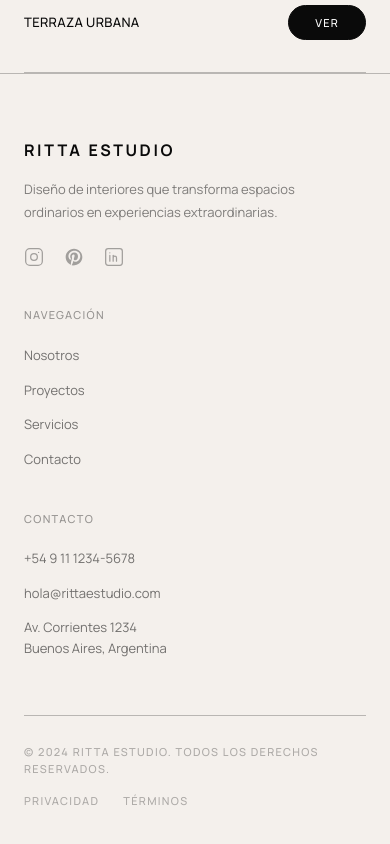
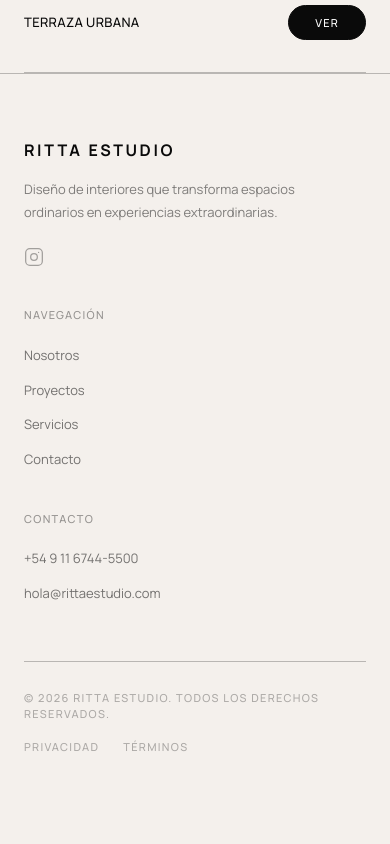
Before and after one commit to gonzalosarquis/ritta-estudio-v2, a plain HTML site: page proyectos.html in a window 390 px wide. Shown: the part 3241-4085 px from the top of the page. After the commit the page ends 4060 px from the top, so only its background shows below. Drawn offline with nearby package versions, Linux system fonts and the light colour scheme.

Commit message:
Sync proyectos.html with index.html - update phone, remove address and old social icons, make year dynamic

```diff
--- a/proyectos.html
+++ b/proyectos.html
@@ -1411,17 +1411,6 @@
               <circle cx="17.5" cy="6.5" r="0.8" fill="currentColor" stroke="none"></circle>
             </svg>
           </a>
-          <a href="#" class="opacity-35 hover:opacity-80 transition-opacity" aria-label="Pinterest">
-            <svg width="20" height="20" viewBox="0 0 24 24" fill="currentColor">
-              <path d="M12 2C6.48 2 2 6.48 2 12c0 4.24 2.65 7.86 6.39 9.29-.09-.78-.17-1.98.03-2.83.2-.77 1.28-5.38 1.28-5.38s-.32-.65-.32-1.6c0-1.5.87-2.63 1.95-2.63.92 0 1.37.69 1.37 1.52 0 .93-.59 2.32-.9 3.6-.26 1.08.54 1.95 1.6 1.95 1.91 0 3.39-2.02 3.39-4.93 0-2.58-1.85-4.38-4.5-4.38-3.06 0-4.86 2.3-4.86 4.67 0 .93.36 1.92.8 2.46.09.11.1.2.07.31-.08.34-.27 1.08-.3 1.23-.05.2-.17.24-.38.14-1.39-.65-2.26-2.69-2.26-4.33 0-3.51 2.55-6.74 7.36-6.74 3.86 0 6.86 2.75 6.86 6.42 0 3.83-2.41 6.91-5.76 6.91-1.12 0-2.18-.58-2.55-1.27l-.69 2.59c-.25.97-.93 2.18-1.39 2.92.41.13.85.2 1.3.2C17.52 22 22 17.52 22 12S17.52 2 12 2z"></path>
-            </svg>
-          </a>
-          <a href="#" class="opacity-35 hover:opacity-80 transition-opacity" aria-label="LinkedIn">
-            <svg width="20" height="20" viewBox="0 0 24 24" fill="none" stroke="currentColor" stroke-width="1.5" stroke-linecap="round" stroke-linejoin="round">
-              <rect x="2" y="2" width="20" height="20" rx="3"></rect>
-              <path d="M7 10v7M7 7v.01M11 17v-4a2 2 0 014 0v4M11 10v7"></path>
-            </svg>
-          </a>
         </div>
       </div>
 
@@ -1438,11 +1427,8 @@
       <div>
         <div class="t-label opacity-40 mb-5">Contacto</div>
         <div class="flex flex-col gap-3">
-          <a href="tel:+5491112345678" class="t-body opacity-55 hover:opacity-100 transition-opacity no-underline">+54 9 11 1234-5678</a>
+          <a href="tel:+5491167445500" class="t-body opacity-55 hover:opacity-100 transition-opacity no-underline">+54 9 11 6744-5500</a>
           <a href="mailto:hola@rittaestudio.com" class="t-body opacity-55 hover:opacity-100 transition-opacity no-underline">hola@rittaestudio.com</a>
-          <address class="not-italic t-body opacity-55 leading-relaxed">
-            Av. Corrientes 1234<br>Buenos Aires, Argentina
-          </address>
         </div>
       </div>
     </div>
@@ -1450,7 +1436,7 @@
     <hr class="rule mb-7">
 
     <div class="flex flex-col sm:flex-row sm:items-center sm:justify-between gap-4">
-      <p class="t-label opacity-30">© 2024 Ritta Estudio. Todos los derechos reservados.</p>
+      <p class="t-label opacity-30">© <span id="year"></span> Ritta Estudio. Todos los derechos reservados.</p>
       <div class="flex gap-6">
         <a href="#" class="t-label opacity-30 hover:opacity-60 transition-opacity no-underline">Privacidad</a>
         <a href="#" class="t-label opacity-30 hover:opacity-60 transition-opacity no-underline">Términos</a>
@@ -2074,6 +2060,9 @@ document.addEventListener('DOMContentLoaded', () => {
     if (e.key === 'Escape' && contactModal.classList.contains('open')) closeContactModal();
   });
 
+  // Set current year in footer
+  document.getElementById('year').textContent = new Date().getFullYear();
+
 }); /* end DOMContentLoaded */
 </script>
 
```
